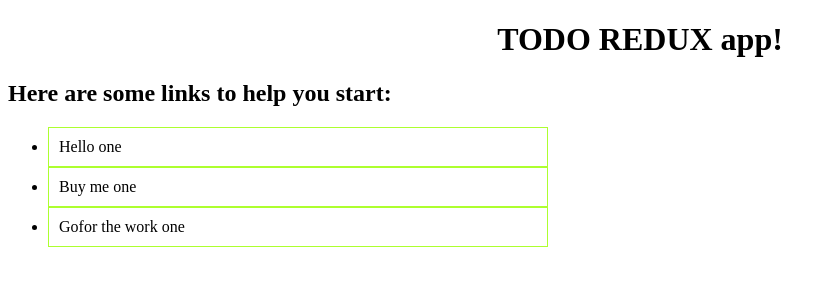
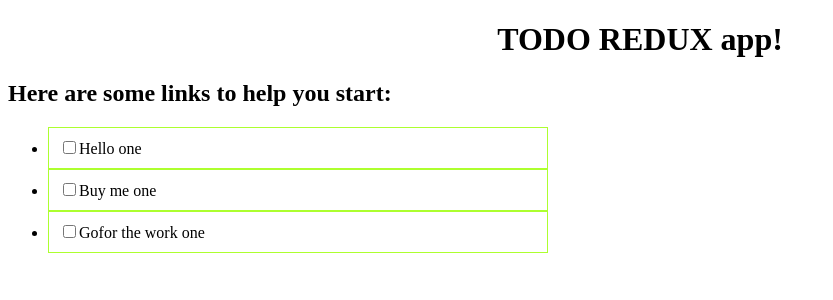
Before and after one commit to sjcrisme/my-redux-todolist, an Angular app: page / in a window 1280 px wide. Shown: the top 300 px of the page, without its empty margins (0-833 px from the left). Built offline with nearby package versions, Linux system fonts and the light colour scheme; what @ngrx/store would draw is missing.

Commit message:
store add to clicked id

```diff
--- a/src/app/app.component.html
+++ b/src/app/app.component.html
@@ -7,6 +7,6 @@
 <h2>Here are some links to help you start: </h2>
 <ul class="todo-list">
   <li *ngFor="let todo of todos" (click)="onClick(todo)">
-    <div class="todo-item">{{todo.message}}</div>
+    <div class="todo-item"><span><input id="todo.id" type="checkbox"></span>{{todo.message}}</div>
   </li>
 </ul>
--- a/src/app/app.component.ts
+++ b/src/app/app.component.ts
@@ -1,5 +1,10 @@
 import { Component } from '@angular/core';
+import { Observable } from 'rxjs/Observable';
+import { Store } from '@ngrx/store';
+
 import { todos } from './todos.modal';
+import * as TodoActions from './todo.actions';
+import * as fromRoot from './reducers';
 
 @Component({
   selector: 'app-root',
@@ -14,7 +19,12 @@
     { id: 3, message: 'Gofor the work one ', 'authour': 'test', price: 10 },
   ];
 
- onClick(todoItem: todos ) {
-   console.log(todoItem);
+  constructor(
+    private store: Store<fromRoot.State>
+  ) { }
+
+ onClick(todoItem: number ) {
+   //console.log(todoItem);
+   this.store.dispatch(new TodoActions.Selected(todoItem));
  }
 }
```
